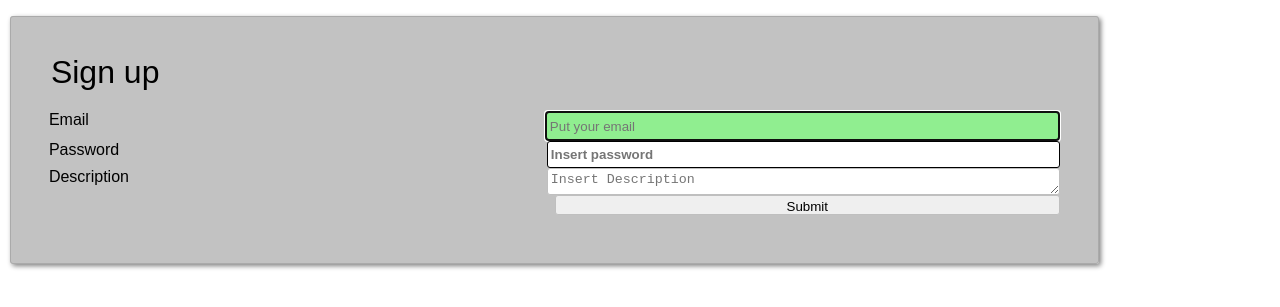
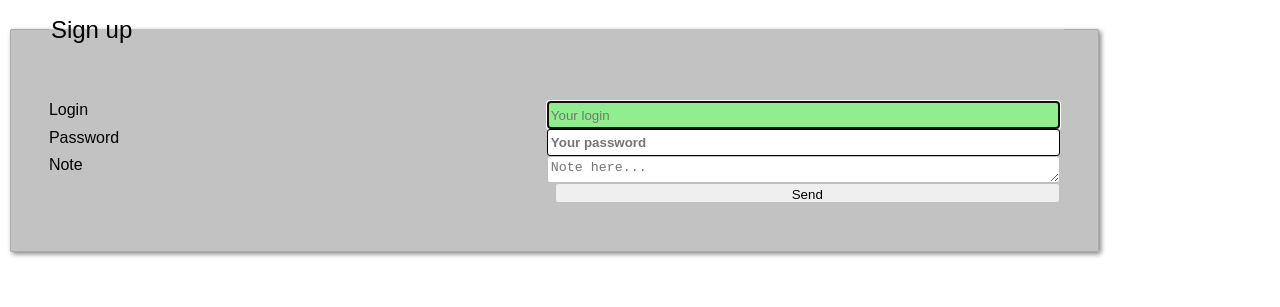
Before and after one commit to pxai/webfinde, a website: page samples/css/forms.html in a window 1280 px wide. Shown: the part 119-426 px from the top of the page. Drawn offline with Linux system fonts and the light colour scheme.

Commit message:
Added form sample

```diff
--- a/samples/css/css/forms.css
+++ b/samples/css/css/forms.css
@@ -1,11 +1,10 @@
-html {
+html, body {
     font-family: Arial, Helvetica, sans-serif
 }
 
 legend {
-    font-size: 2em;
     margin-bottom: 20px;
-    float: left;
+    font-size: 1.5em;
     width: 100%;
 }
 
@@ -16,7 +15,7 @@ fieldset {
     background-color: #c2c2c2;
     margin-bottom: 20px;
     box-shadow: 2px 2px 5px gray;
-    border-radius: 3px;
+    border-radius: 2px;
 }
 
 label {
@@ -28,7 +27,6 @@ input[type=submit] {
     margin-bottom: 10px;
     display: block;
     width: 50%;
-
 }
 
 input, textarea {
@@ -50,17 +48,17 @@ input:required {
     font-weight: bold;
 }
 input:focus, textarea:focus {
-    border: 2px solid cadetblue;
+    border: 1px solid blue;
     background-color: lightblue;
 }
 
 input:focus:valid, textarea:focus:valid {
-    color: green;
+    color: black;
     background-color: lightgreen;
 }
 
 input:focus:invalid, textarea:focus:invalid {
-    color: darkred;
-    border: 2px solid red;
-    background-color: indianred;
+    color: red;
+    border: 1px solid red;
+    background-color: pink;
 }
--- a/samples/css/forms.html
+++ b/samples/css/forms.html
@@ -11,7 +11,6 @@
         <h2>CSS: forms</h2>
     </header>
     <main>
-
 <section>
  <article>
    <h3>Forms</h3>
@@ -19,24 +18,24 @@
          <fieldset>
            <legend>Sign up</legend>
             <div>
-        <label for="email">Email</label>
-        <input id="email" name="email" autofocus="true" placeholder="Put your email" minlength="4" type="email" />
+                <label for="login">Login</label>
+                <input id="login" name="login" autofocus="true" placeholder="Your login" minlength="8" />
             </div>
             <div>
                 <label for="password">Password</label>
-        <input id="password" name="password" placeholder="Insert password" pattern="[0-9A-Za-z]{8,}" minlength="8"  required="true" type="password"/>
+                <input id="password" name="password" placeholder="Your password" required="true" type="password" minlength="8" />
             </div>
             <div>
-        <label for="description">Description</label>
-        <textarea id="description" name="description" placeholder="Insert Description" pattern="[a-zA-Z0-9]{4,255}" ></textarea>
+                <label for="note">Note</label>
+                <textarea id="note" name="note" placeholder="Note here..." pattern="[a-zA-Z0-9]{4,255}" ></textarea>
             </div>
             <div>
-        <input type="submit" class="submit">
+                <input type="submit" class="submit" value="Send">
             </div>
            </fieldset>
          </form>
+      </article>
   	</section>
-           </article>
 </main>
 </body>
 </html>
```
Lines whose indentation alone changed are shown as unchanged.
